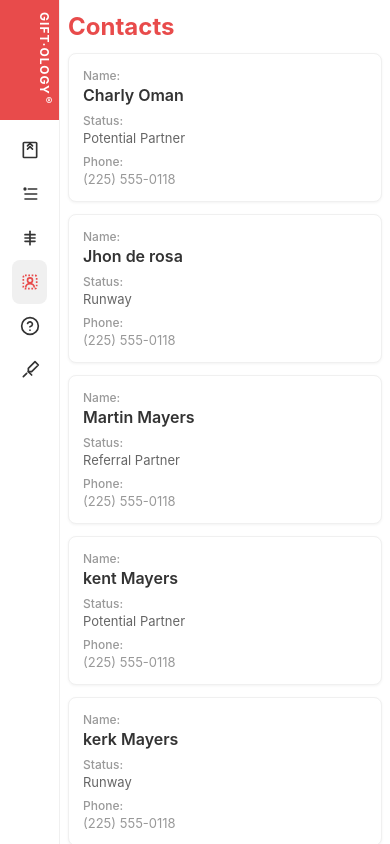
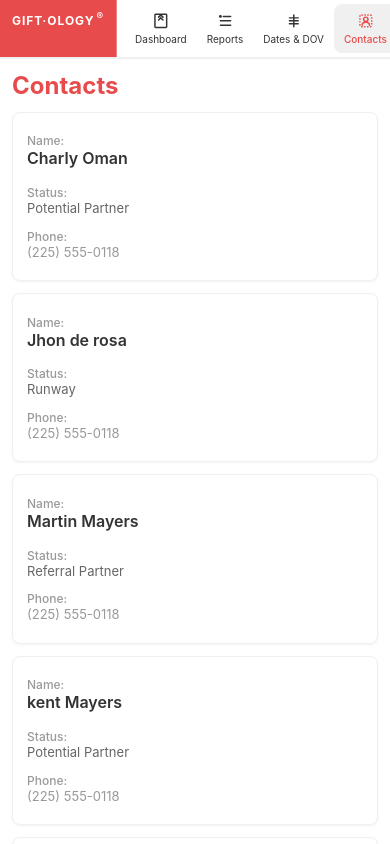
Before and after one commit to cerenimbus/Giftology_Web, a React (Vite) app: page /dev/contacts in a window 390 px wide. Shown: the top 844 px of the page. Built offline with nearby package versions, Linux system fonts and the light colour scheme.

Commit message:
Responsive web design
Contacts screen

```diff
--- a/src/screens/Contacts.css
+++ b/src/screens/Contacts.css
@@ -12,38 +12,36 @@
 
 /* Sidebar */
 .sidebar {
-  width: 250px;
+  width: clamp(15rem, 20vw, 18rem);
   background-color: #ffffff;
   border-right: 1px solid #f0f0f0;
   display: flex;
   flex-direction: column;
-  position: fixed;
-  left: 0;
-  top: 0;
-  height: 100vh;
+  min-height: 100vh;
   overflow-y: auto;
+  flex-shrink: 0;
 }
 
 .sidebar-logo {
   background-color: #e84b4b;
   color: #ffffff;
   font-weight: 700;
-  font-size: 20px;
-  padding: 20px;
+  font-size: 1.25rem;
+  padding: 1.25rem;
   text-align: center;
   font-family: -apple-system, BlinkMacSystemFont, 'Segoe UI', 'Roboto', 'Oxygen', 'Ubuntu', 'Cantarell', 'Fira Sans', 'Droid Sans', 'Helvetica Neue', sans-serif;
-  letter-spacing: 1px;
+  letter-spacing: 0.06rem;
 }
 
 .sidebar-logo sup {
-  font-size: 10px;
+  font-size: 0.625rem;
   vertical-align: super;
-  margin-left: 2px;
+  margin-left: 0.125rem;
 }
 
 .nav-header {
-  padding: 16px 20px 8px 20px;
-  font-size: 12px;
+  padding: 1rem 1.25rem 0.5rem 1.25rem;
+  font-size: 0.75rem;
   color: #666666;
   font-weight: 600;
   text-transform: uppercase;
@@ -53,20 +51,20 @@
 .nav-menu {
   display: flex;
   flex-direction: column;
-  padding: 8px 12px;
+  padding: 0.5rem 0.75rem;
 }
 
 .nav-item {
   display: flex;
   align-items: center;
-  gap: 12px;
-  padding: 12px 16px;
+  gap: 0.75rem;
+  padding: 0.75rem 1rem;
   color: #333333;
   text-decoration: none;
-  border-radius: 8px;
+  border-radius: 0.5rem;
   transition: background-color 0.2s;
   font-family: -apple-system, BlinkMacSystemFont, 'Segoe UI', 'Roboto', 'Oxygen', 'Ubuntu', 'Cantarell', 'Fira Sans', 'Droid Sans', 'Helvetica Neue', sans-serif;
-  font-size: 15px;
+  font-size: 0.94rem;
 }
 
 .nav-item:hover {
@@ -95,24 +93,24 @@ a.nav-item[aria-current="page"] {
 /* Main Content */
 .contacts-content {
   flex: 1;
-  margin-left: 250px;
-  padding: 20px;
+  padding: clamp(1rem, 3vw, 2rem);
   background-color: #ffffff;
+  width: 100%;
 }
 
 .contacts-title {
-  font-size: 36px;
+  font-size: clamp(1.75rem, 4vw, 2.25rem);
   color: #e84b4b;
   font-weight: 700;
-  margin-bottom: 20px;
+  margin-bottom: 1.25rem;
   font-family: -apple-system, BlinkMacSystemFont, 'Segoe UI', 'Roboto', 'Oxygen', 'Ubuntu', 'Cantarell', 'Fira Sans', 'Droid Sans', 'Helvetica Neue', sans-serif;
 }
 
 /* Contacts Table */
 .contacts-table {
   background-color: #ffffff;
-  border-radius: 12px;
-  padding: 8px;
+  border-radius: 0.75rem;
+  padding: 0.5rem;
   box-shadow: 0 1px 3px rgba(0, 0, 0, 0.03);
   border: 1px solid #f0f0f0;
 }
@@ -120,13 +118,13 @@ a.nav-item[aria-current="page"] {
 .table-header {
   display: grid;
   grid-template-columns: 2fr 2fr 1.5fr;
-  gap: 12px;
-  padding: 12px 6px;
+  gap: 0.75rem;
+  padding: 0.75rem 0.375rem;
   border-bottom: 1px solid #f0f0f0;
 }
 
 .header-cell {
-  font-size: 14px;
+  font-size: 0.875rem;
   color: #999999;
   font-weight: 500;
   text-align: left;
@@ -141,8 +139,8 @@ a.nav-item[aria-current="page"] {
 .table-row {
   display: grid;
   grid-template-columns: 2fr 2fr 1.5fr;
-  gap: 12px;
-  padding: 18px 6px;
+  gap: 0.75rem;
+  padding: 1.125rem 0.375rem;
   border-bottom: 1px solid #f0f0f0;
   transition: background-color 0.2s;
 }
@@ -156,7 +154,7 @@ a.nav-item[aria-current="page"] {
 }
 
 .table-cell {
-  font-size: 16px;
+  font-size: 1rem;
   color: #333333;
   text-align: left;
   font-family: -apple-system, BlinkMacSystemFont, 'Segoe UI', 'Roboto', 'Oxygen', 'Ubuntu', 'Cantarell', 'Fira Sans', 'Droid Sans', 'Helvetica Neue', sans-serif;
@@ -177,66 +175,139 @@ a.nav-item[aria-current="page"] {
 /* Responsive Design */
 @media (max-width: 1024px) {
   .sidebar {
-    width: 200px;
+    width: clamp(12rem, 18vw, 15rem);
   }
 
   .contacts-content {
-    margin-left: 200px;
-    padding: 16px;
+    padding: 1rem;
   }
 
   .contacts-title {
-    font-size: 32px;
-    margin-bottom: 16px;
+    font-size: 2rem;
+    margin-bottom: 1rem;
   }
 }
 
 @media (max-width: 768px) {
+  .contacts-page {
+    flex-direction: column !important;
+    display: flex !important;
+  }
+
   .sidebar {
-    width: 70px;
+    position: relative !important;
+    width: 100% !important;
+    max-width: 100% !important;
+    height: auto !important;
+    min-height: auto !important;
+    border-right: none !important;
+    border-bottom: 2px solid #f0f0f0;
+    display: flex !important;
+    flex-direction: row !important;
+    overflow-x: auto;
+    overflow-y: visible;
+    flex-shrink: 0 !important;
   }
 
   .sidebar-logo {
-    font-size: 12px;
-    padding: 12px 4px;
-    writing-mode: vertical-rl;
-    text-orientation: mixed;
+    font-size: 1rem;
+    padding: 1rem;
+    writing-mode: horizontal-tb !important;
+    flex-shrink: 0;
+    border-right: 1px solid rgba(255,255,255,0.3);
   }
 
-  .nav-header,
-  .nav-item span {
-    display: none;
+  .nav-header {
+    display: none !important;
+  }
+
+  .nav-menu {
+    display: flex !important;
+    flex-direction: row !important;
+    padding: 0.25rem 0.5rem;
+    overflow-x: auto;
+    overflow-y: hidden;
+    flex-wrap: nowrap;
+    flex: 1;
+    align-items: center;
+    -webkit-overflow-scrolling: touch;
+    scroll-behavior: smooth;
+    scrollbar-width: thin;
+    scrollbar-color: rgba(232, 75, 75, 0.3) transparent;
+  }
+
+  .nav-menu::-webkit-scrollbar {
+    height: 4px;
+  }
+
+  .nav-menu::-webkit-scrollbar-track {
+    background: transparent;
+  }
+
+  .nav-menu::-webkit-scrollbar-thumb {
+    background: rgba(232, 75, 75, 0.3);
+    border-radius: 10px;
+  }
+
+  .nav-menu::-webkit-scrollbar-thumb:hover {
+    background: rgba(232, 75, 75, 0.5);
   }
 
   .nav-item {
-    justify-content: center;
-    padding: 12px;
+    display: flex !important;
+    flex-direction: column !important;
+    align-items: center !important;
+    justify-content: center !important;
+    gap: 0.2rem;
+    padding: 0.5rem 0.65rem;
+    white-space: nowrap;
+    flex-shrink: 0;
+    min-width: auto !important;
+    font-size: 0.65rem;
+  }
+
+  .nav-item span {
+    font-size: 0.625rem !important;
+    display: block !important;
+    text-align: center;
+  }
+
+  .nav-icon {
+    width: 1.1rem !important;
+    height: 1.1rem !important;
   }
 
   .contacts-content {
-    margin-left: 70px;
-    padding: 16px 12px;
+    margin-left: 0 !important;
+    margin-right: 0 !important;
+    padding: 1rem;
+    width: 100%;
+    max-width: 100%;
+    flex: 1;
+    overflow-x: hidden;
   }
 
   .contacts-title {
-    font-size: 28px;
-    margin-bottom: 16px;
+    font-size: 1.75rem;
+    margin-bottom: 1rem;
   }
 
   /* Hide table header on mobile */
   .table-header {
-    display: none;
+    display: none !important;
+  }
+
+  .table-body {
+    display: block;
   }
 
   /* Convert table rows to card layout */
   .table-row {
-    display: flex;
-    flex-direction: column;
-    gap: 8px;
-    padding: 16px;
-    border-radius: 8px;
+    display: block !important;
+    padding: 1rem;
+    border-radius: 0.5rem;
     border: 1px solid #f0f0f0;
-    margin-bottom: 12px;
+    margin-bottom: 0.75rem;
     background-color: #ffffff;
     box-shadow: 0 1px 3px rgba(0, 0, 0, 0.05);
   }
@@ -251,48 +322,51 @@ a.nav-item[aria-current="page"] {
   }
 
   .table-cell {
-    padding: 0;
-    font-size: 15px;
-    display: flex;
-    flex-direction: column;
-    gap: 2px;
+    display: block !important;
+    padding: 0.4rem 0;
+    font-size: 0.94rem;
+    text-align: left !important;
   }
 
   .cell-name {
-    font-size: 17px;
+    font-size: 1.06rem;
     font-weight: 600;
     color: #333333;
+    margin-bottom: 0.25rem;
   }
 
   .cell-status {
     color: #666666;
-    font-size: 14px;
+    font-size: 0.875rem;
   }
 
   .cell-phone {
     color: #999999;
-    font-size: 14px;
+    font-size: 0.875rem;
   }
 
   .cell-name::before {
     content: 'Name: ';
     font-weight: 500;
     color: #999;
-    font-size: 12px;
+    font-size: 0.75rem;
+    display: block;
   }
 
   .cell-status::before {
     content: 'Status: ';
     font-weight: 500;
     color: #999;
-    font-size: 12px;
+    font-size: 0.75rem;
+    display: block;
   }
 
   .cell-phone::before {
     content: 'Phone: ';
     font-weight: 500;
     color: #999;
-    font-size: 12px;
+    font-size: 0.75rem;
+    display: block;
   }
 
   .contacts-table {
@@ -304,30 +378,38 @@ a.nav-item[aria-current="page"] {
 }
 
 @media (max-width: 480px) {
-  .contacts-content {
-    margin-left: 60px;
-    padding: 12px 8px;
+  .sidebar-logo {
+    font-size: 0.75rem;
+    padding: 0.625rem 0.75rem;
   }
 
-  .sidebar {
-    width: 60px;
+  .nav-item {
+    padding: 0.5rem 0.625rem;
+  }
+
+  .nav-item span {
+    font-size: 0.625rem;
+  }
+
+  .contacts-content {
+    padding: 0.75rem;
   }
 
   .contacts-title {
-    font-size: 24px;
-    margin-bottom: 12px;
+    font-size: 1.5rem;
+    margin-bottom: 0.75rem;
   }
 
   .table-row {
-    padding: 14px;
+    padding: 0.875rem;
   }
 
   .cell-name {
-    font-size: 16px;
+    font-size: 1rem;
   }
 
   .cell-status,
   .cell-phone {
-    font-size: 13px;
+    font-size: 0.8125rem;
   }
 }
```
